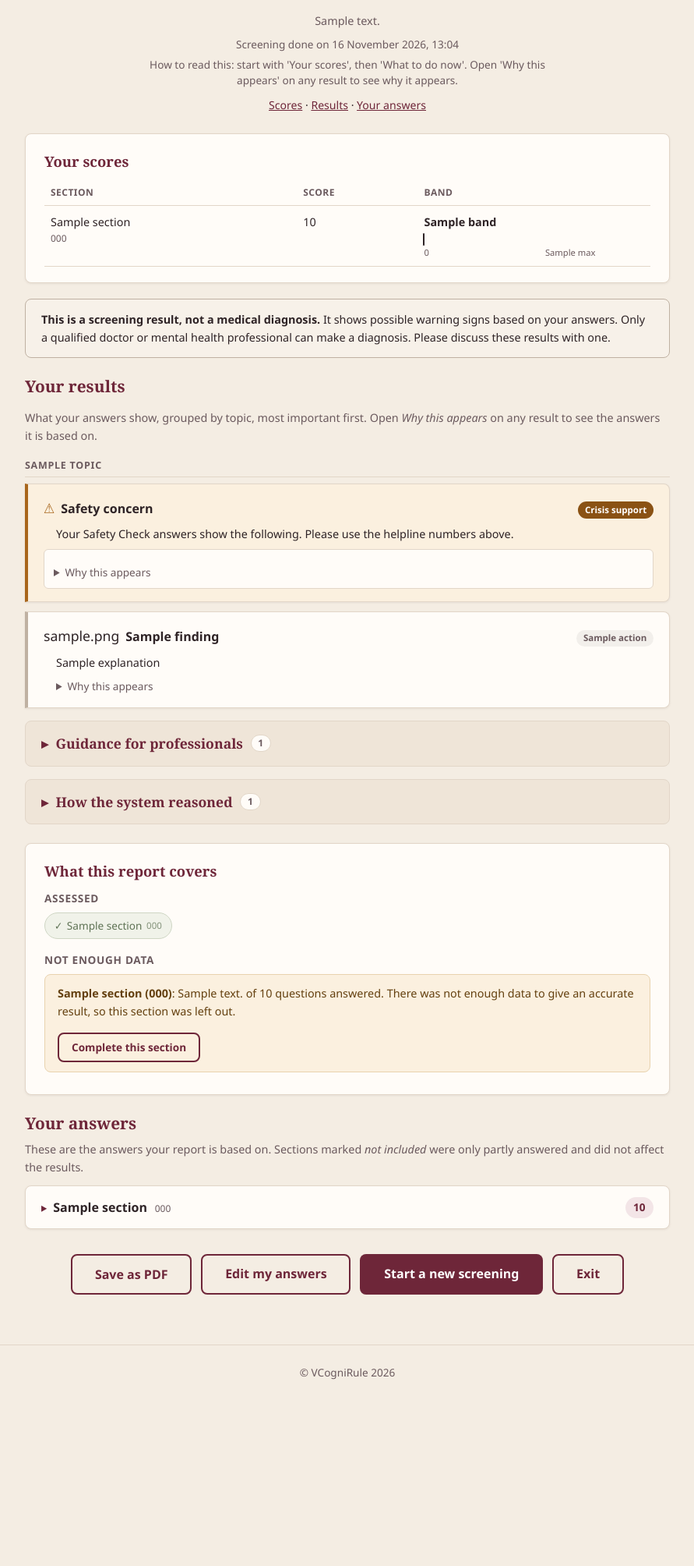
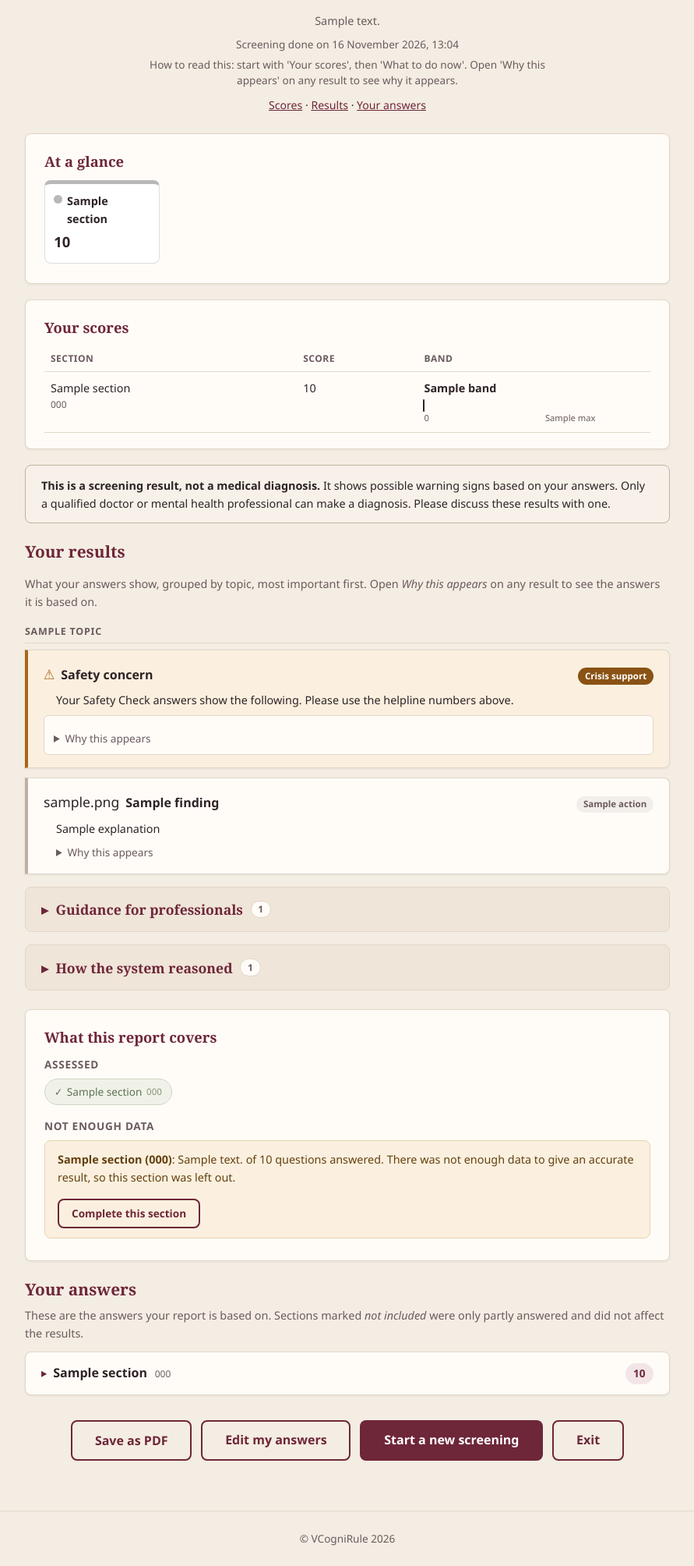
Before and after one commit to SubhanKhanTrekker05/VCogniRule, a Spring app: template src/main/resources/templates/report.html in a window 1280 px wide. Shown: the part 163-2171 px from the top of the page at 78% size, without its empty margins (194-1085 px from the left). Before the commit the page ends 1932 px from the top, so only its background shows below. Run offline with Thymeleaf, Linux system fonts and the light colour scheme; the template is opened without the code that fills it: most values are stand-ins (such as "Sample title", 1, 10 or a date in 2020); data that the repository does not hold is empty; database files in the repository are not loaded.

Commit message:
Report: 'At a glance' panel, one coloured tile per questionnaire (band colours, Not done in grey)

```diff
--- a/src/main/resources/static/css/style.css
+++ b/src/main/resources/static/css/style.css
@@ -622,3 +622,26 @@ mark { background: var(--amber-bg); color: var(--amber-text); padding: 0 2px; bo
 .overall-progress { display: none; margin: 0 0 0.9rem; }
 .js .overall-progress { display: block; }
 .overall-progress .progress-text { font-weight: 600; font-size: 0.88rem; color: var(--text); margin-bottom: 0.3rem; }
+
+/* ---- At a glance: one tile per questionnaire (5 per row on laptop, 2 on phone) ---- */
+.glance-grid, .card .glance-grid { list-style: none; padding: 0; margin: 0; display: grid;
+  grid-template-columns: repeat(5, minmax(0, 1fr)); gap: 0.6rem; }
+.glance-tile { display: flex; flex-direction: column; gap: 0.2rem; padding: 0.6rem 0.7rem;
+  border: 1px solid #ddd; border-top: 5px solid #B8B8B8; border-radius: 8px; background: #fff;
+  min-width: 0; overflow-wrap: anywhere; break-inside: avoid; }
+.glance-name { font-weight: 600; font-size: 0.9rem; display: flex; align-items: flex-start; gap: 0.35rem; }
+.glance-dot { flex: none; width: 0.7rem; height: 0.7rem; border-radius: 50%; background: #B8B8B8; margin-top: 0.3rem; }
+.glance-score { font-size: 1.15rem; font-weight: 700; }
+.glance-band { font-size: 0.82rem; color: #555; }
+.g-c0 { border-top-color: #7FA36B; } .g-c0 .glance-dot { background: #7FA36B; }
+.g-c1 { border-top-color: #E3C65A; } .g-c1 .glance-dot { background: #E3C65A; }
+.g-c2 { border-top-color: #E0904A; } .g-c2 .glance-dot { background: #E0904A; }
+.g-c3 { border-top-color: #C0503A; } .g-c3 .glance-dot { background: #C0503A; }
+.g-crisis { border-top-color: var(--amber); background: #F6E1C2; } .g-crisis .glance-dot { background: var(--amber); }
+.g-crisis .glance-band { font-weight: 600; color: var(--amber-text); }
+.g-notdone { background: #F4F4F4; color: #777; } .g-notdone .glance-band { color: #777; font-style: italic; }
+@media (max-width: 600px) { .glance-grid, .card .glance-grid { grid-template-columns: repeat(2, minmax(0, 1fr)); } }
+@media print {
+  .glance-grid, .card .glance-grid { grid-template-columns: repeat(5, minmax(0, 1fr)); }
+  .glance-tile, .glance-dot { -webkit-print-color-adjust: exact; print-color-adjust: exact; }
+}
--- a/src/main/resources/templates/report.html
+++ b/src/main/resources/templates/report.html
@@ -53,6 +53,19 @@
             <ol class="next-steps-list crisis-steps" th:if="${!report.actionSteps.isEmpty()}">
                 <li th:each="step : ${report.actionSteps}" th:text="${step}">Step</li>
             </ol>
+        </div>
+
+        <!-- At a glance: one tile per questionnaire (ReportService.glance). Colour = the band colour
+             from the score bar; the band label is always written too, so meaning never relies on colour. -->
+        <div class="card glance" id="at-a-glance" th:if="${!report.glance.isEmpty()}">
+            <h2>At a glance</h2>
+            <ul class="glance-grid">
+                <li th:each="t : ${report.glance}" th:class="'glance-tile g-' + ${t.state}">
+                    <span class="glance-name"><span class="glance-dot" aria-hidden="true"></span><span th:text="${t.section.label}">Depression</span></span>
+                    <span class="glance-score" th:if="${t.score != null}" th:text="${t.score}">12/27</span>
+                    <span class="glance-band" th:text="${!t.done ? 'Not done' : (t.band != null ? t.band : 'Done')}">Moderate</span>
+                </li>
+            </ul>
         </div>
 
         <!-- Your scores: one row per completed section (score text from each Questionnaire.summary,
```
Also changed, not shown: src/main/java/com/ooad/mhs/service/ReportService.java (+45 -3 lines), 1 other file.
